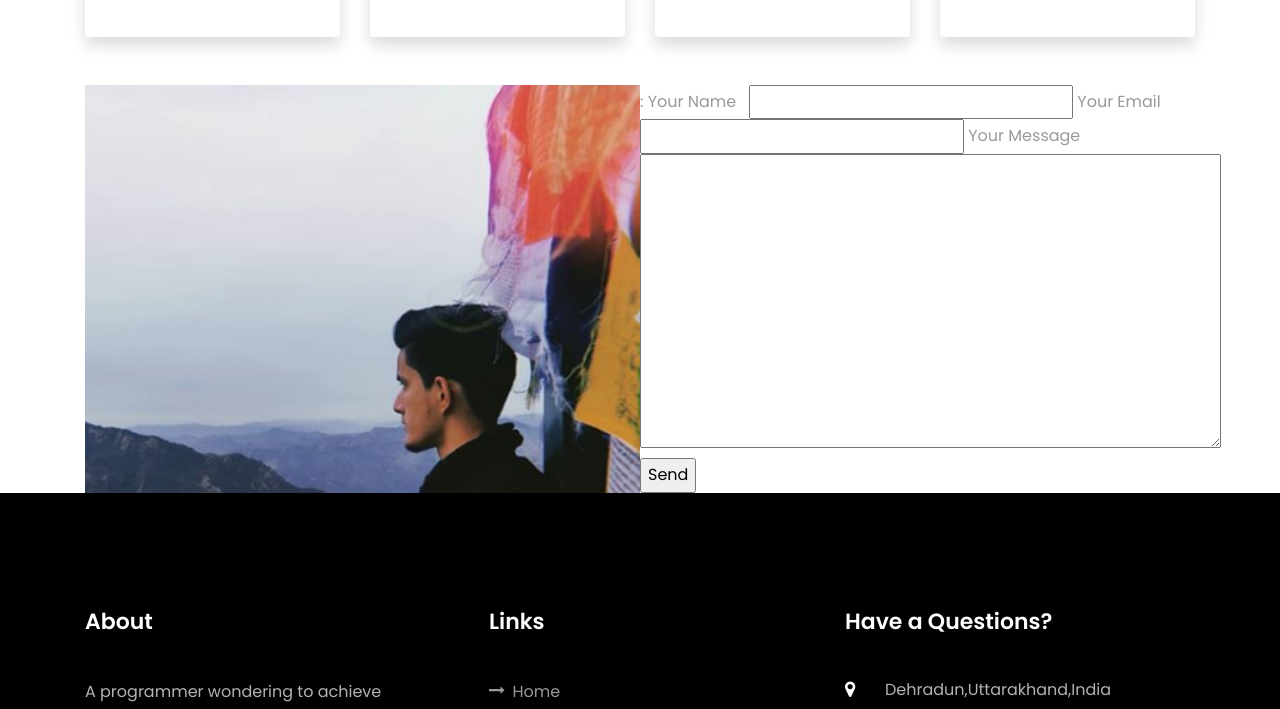
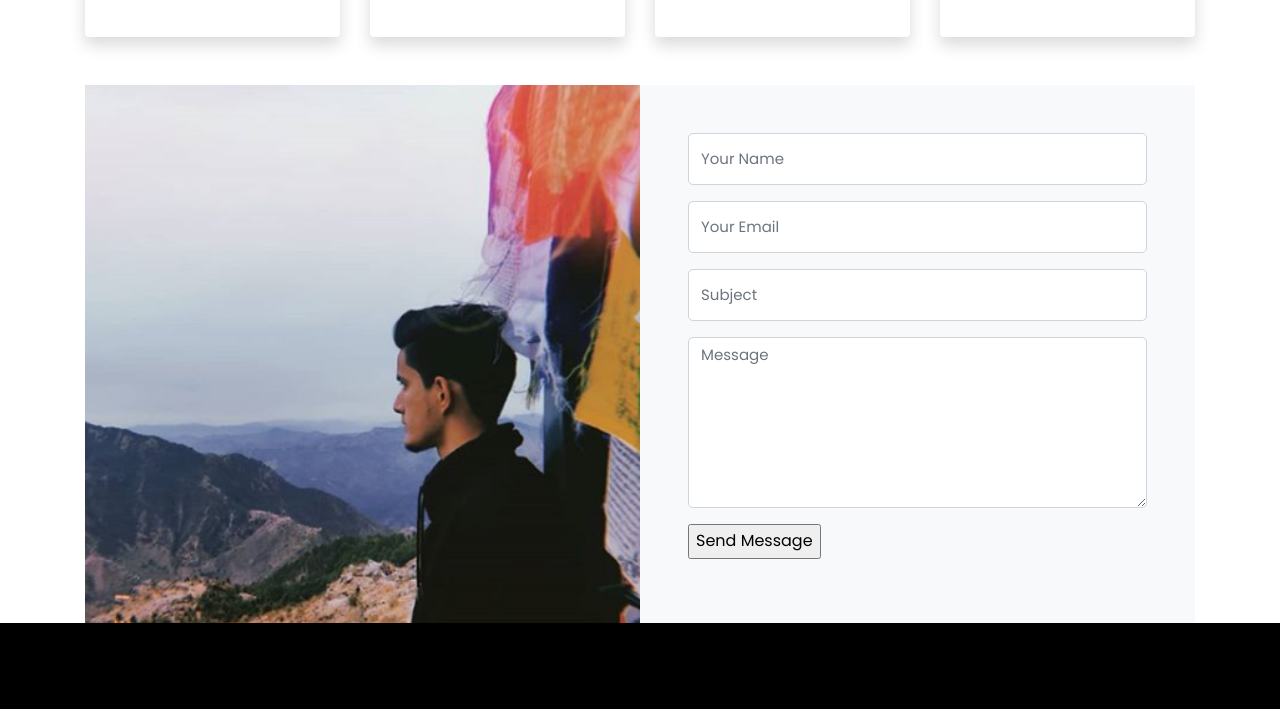
Before and after one commit to Paras0-7/portfolio, a plain HTML site: page index.html in a window 1280 px wide. Shown: the part 5011-5720 px from the top of the page. Drawn offline with Linux system fonts and the light colour scheme; files whose address does not match are found by name.

Commit message:
Update index.html

```diff
--- a/index.html
+++ b/index.html
@@ -403,23 +403,23 @@
 
         <div class="row no-gutters block-9">
           <div class="col-md-6 order-md-last d-flex">
-           <form method="post" action="mailto:parasrawat@gmail.com" accept-charset="ISO-8859-1" onsubmit="var   originalCharset = document.charset; document.charset = 'ISO-8859-1';
-  window.onbeforeunload = function (){document.charset=originalCharset;};">:
-
-    Your Name    <input name="realname" />
-    Your Email   <input name="email"    />
-    Your Message
-     <textarea cols="40" rows="10" name="Message">
-     </textarea>
-     <input type="submit" value="Send" />
-     <input type="hidden" name="recipient" value="parasrawat937@gmail.com" />
-    <input type="hidden" name="subject" value="Subject" />
-    <input type="hidden" name="redirect"  value="https://www.example.com/thanks.html" />
-    <input type="hidden" name="missing_fields_redirect"  value="https://www.example.com/error.html" />
-    <input type="hidden" name="required" value="realname,email,Message" />
-
-</form>
-
+         <form action="mailto:parasrawat937@gmail.com" method="POST" enctype="multipart/form-data"class="bg-light p-4 p-md-5 contact-form">
+	<div class="form-group">
+	  <input type="text" class="form-control" placeholder="Your Name">
+	</div>
+	<div class="form-group">
+	  <input type="text" class="form-control" placeholder="Your Email">
+	</div>
+	<div class="form-group">
+	  <input type="text" class="form-control" placeholder="Subject">
+	</div>
+	<div class="form-group">
+	  <textarea name="" id="" cols="30" rows="7" class="form-control" placeholder="Message"></textarea>
+	</div>
+	<div class="form-group">
+ <input type="submit" value="Send Message" class="wpcf7-form-control wpcf7-submit" target="blank_">
+	</div>
+  </form>
           </div>
 
           <div class="col-md-6 d-flex">
```
